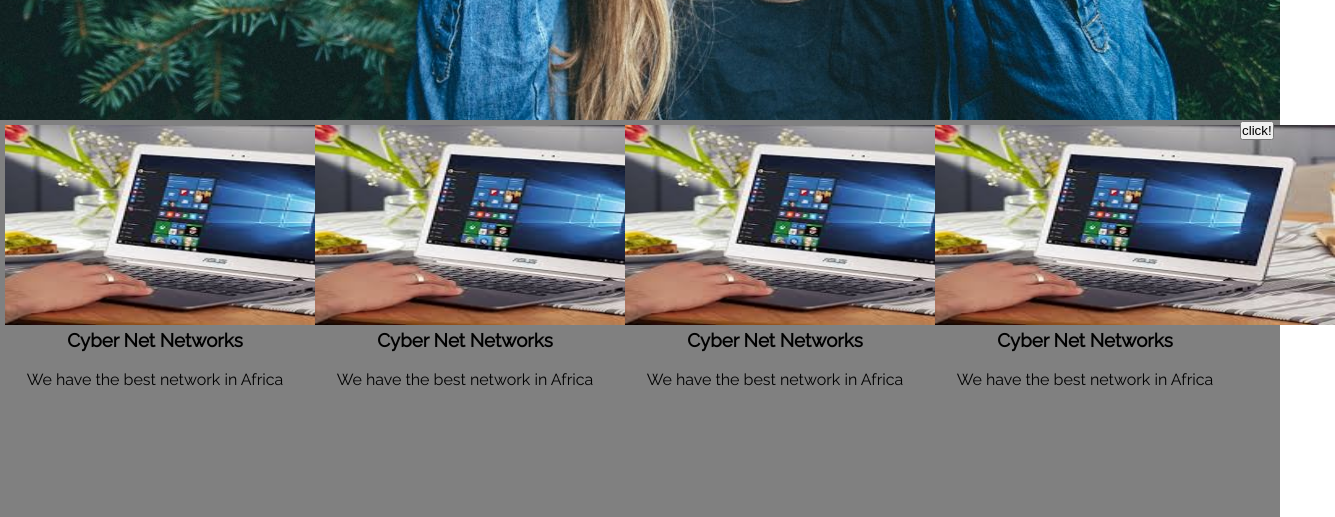
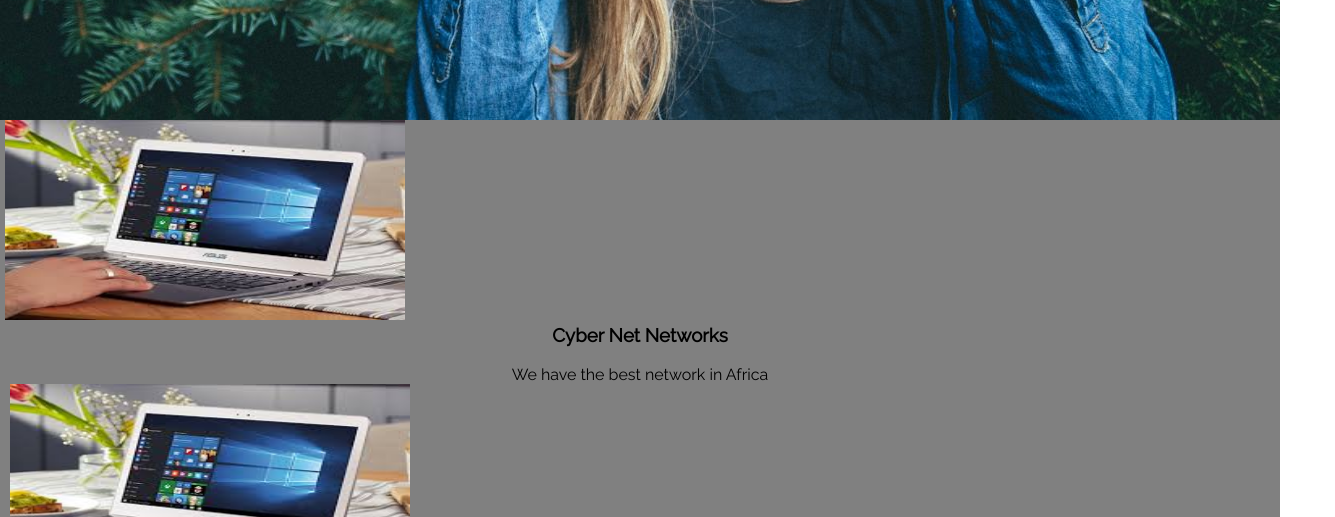
Before and after one commit to jameelgusau/CyberNet-Project1, a plain HTML site: page index.html in a window 1280 px wide. Shown: the part 550-1067 px from the top of the page, 1335 px wide, since content can reach past the window. Drawn offline with Linux system fonts and the light colour scheme.

Commit message:
css correction

```diff
--- a/NewFile.css
+++ b/NewFile.css
@@ -82,11 +82,8 @@
 	background:#808080
 }
 #third1{
-	width: 300px;
-	height: 300px;
 	padding: 5px;
 	display: inline;
-	float: left;
 	border-radius: 5px;
 	text-align: center;
 }
```
